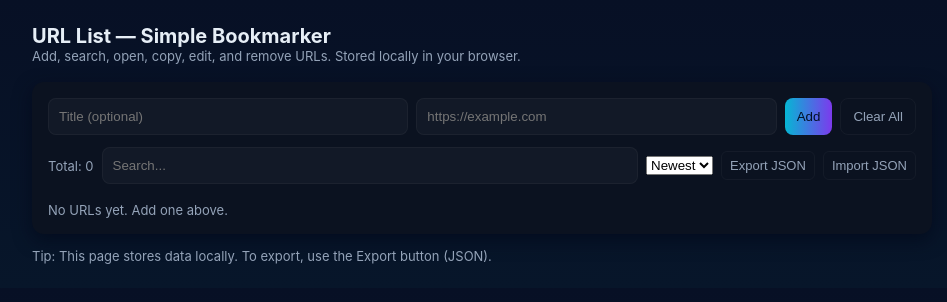
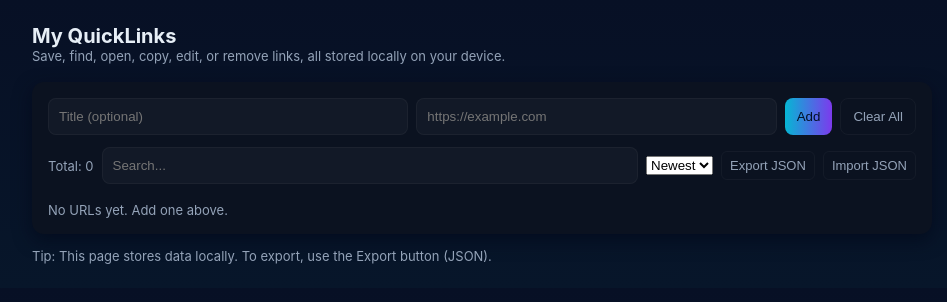
Before and after one commit to rdangp/AGP, a plain HTML site: page index.html in a window 1280 px wide. Shown: the whole page, without its empty margins (158-1105 px from the left). Drawn offline with Linux system fonts and the light colour scheme.

Commit message:
Update index.html

```diff
--- a/index.html
+++ b/index.html
@@ -3,7 +3,7 @@
 <head>
   <meta charset="utf-8" />
   <meta name="viewport" content="width=device-width,initial-scale=1" />
-  <title>URL List — Simple Bookmarker</title>
+  <title>My QuickLinks</title>
   <style>
     :root{--bg:#0f172a;--card:#0b1220;--accent:#06b6d4;--muted:#94a3b8;--glass:rgba(255,255,255,0.03)}
     *{box-sizing:border-box}
@@ -38,13 +38,13 @@
   <div class="container">
     <header>
       <div>
-        <h1>URL List — Simple Bookmarker</h1>
-        <p class="lead">Add, search, open, copy, edit, and remove URLs. Stored locally in your browser.</p>
+        <h1>My QuickLinks</h1>
+        <p class="lead">Save, find, open, copy, edit, or remove links, all stored locally on your device.</p>
       </div>
     </header>
 
     <section class="card" aria-labelledby="addUrlHeading">
-      <h2 id="addUrlHeading" style="display:none">Add URL</h2>
+      <h2 id="addUrlHeading" style="display:none">Add Link</h2>
       <form id="addForm">
         <label for="title" class="sr-only" style="display:none">Title (optional)</label>
         <input type="text" id="title" name="title" placeholder="Title (optional)" aria-label="Title (optional)">
```
